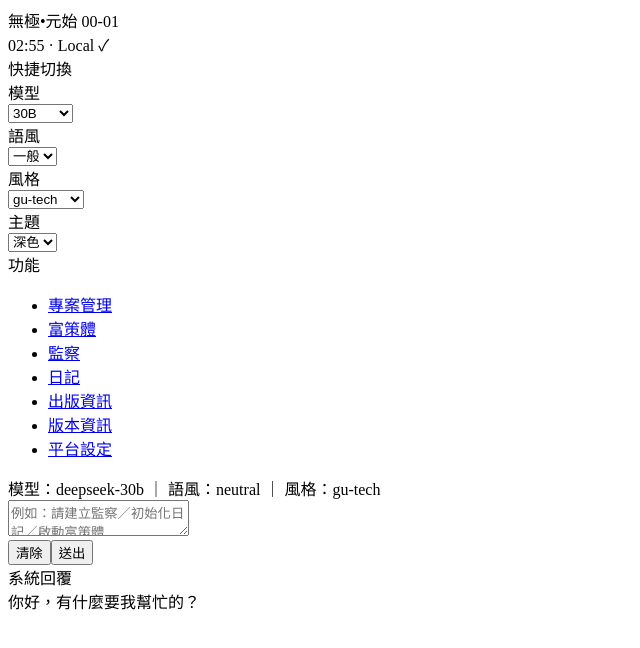
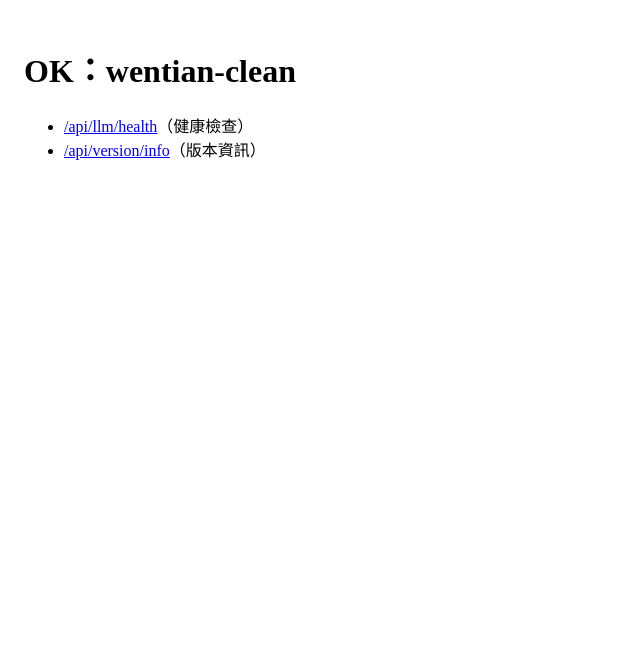
Before and after one commit to gery0112x/wentian-clean, a Next.js app: page / in a window 1280 px wide. Shown: the top 648 px of the page, without its empty margins (0-640 px from the left). Built offline with nearby package versions, Linux system fonts and the light colour scheme.

Commit message:
Update page.tsx

```diff
--- a/app/page.tsx
+++ b/app/page.tsx
@@ -1,145 +1,11 @@
-'use client'
-import { useEffect, useMemo, useState } from 'react'
-import { useRouter } from 'next/navigation'
-
-type UI = {
-  model: 'deepseek-12b'|'deepseek-30b'|'gpt-4o'|'gemini'|'grok'
-  style: 'gu-tech'|'plain'|'掌門令'|'工務札記'|'溫柔說'
-  theme: 'dark'|'light'
-  tone: 'neutral'|'brief'|'playful'|'strict'
+export default function Home() {
+  return (
+    <main style={{ padding: 16 }}>
+      <h1>OK：wentian-clean</h1>
+      <ul>
+        <li><a href="/api/llm/health">/api/llm/health</a>（健康檢查）</li>
+        <li><a href="/api/version/info">/api/version/info</a>（版本資訊）</li>
+      </ul>
+    </main>
+  );
 }
-const ACCENT = '#00A3C4'
-const LOCAL_KEY = 'wj_ui'
-const DEFAULTS: UI = { model:'deepseek-30b', style:'gu-tech', theme:'dark', tone:'neutral' }
-
-export default function Entry(){
-  const router = useRouter()
-  const [ui, setUI] = useState<UI>(DEFAULTS)
-  const [clock, setClock] = useState('--:--')
-  const [input, setInput] = useState('')
-  const [assistant, setAssistant] = useState('你好，有什麼要我幫忙的？')
-  const [cta, setCTA] = useState<{jobType:string, estimate:number}|null>(null)
-
-  // 升級狀態
-  const [upgrading, setUpgrading] = useState(false)
-  const [progress, setProgress] = useState(0)
-
-  useEffect(()=>{
-    try{ setUI({ ...DEFAULTS, ...(JSON.parse(localStorage.getItem(LOCAL_KEY)||'{}')) }) }catch{}
-    const id = setInterval(()=>{ const d=new Date(); setClock(`${String(d.getHours()).padStart(2,'0')}:${String(d.getMinutes()).padStart(2,'0')}`) },1000)
-    return ()=>clearInterval(id)
-  },[])
-  function writeLocal(next: Partial<UI>){ const m={...ui,...next}; setUI(m); localStorage.setItem(LOCAL_KEY, JSON.stringify(m)) }
-
-  async function onSend(){
-    if(!input.trim()) return
-    // 1) 把對話丟去意圖解析
-    const r = await fetch('/api/intent', { method:'POST', headers:{'Content-Type':'application/json'}, body: JSON.stringify({ text: input }) })
-    const j = await r.json()
-    setAssistant(j.reply || '已收到')
-    if(j.intent==='upgrade' && j.jobType){
-      setCTA({ jobType: j.jobType, estimate: j.estimate ?? 3 })
-    }else{
-      setCTA(null)
-    }
-    setInput('')
-  }
-
-  async function startUpgrade(){
-    if(!cta) return
-    setUpgrading(true); setProgress(8)
-    const r = await fetch('/api/upgrade/start', { method:'POST', headers:{'Content-Type':'application/json'}, body: JSON.stringify({ jobType: cta.jobType, plan:{} }) })
-    const j = await r.json()
-    if(!r.ok){ setUpgrading(false); alert('升級啟動失敗'); return }
-    // 輪詢進度
-    const t = setInterval(async()=>{
-      const s = await fetch(`/api/upgrade/status?jobId=${j.jobId}`).then(r=>r.json()).catch(()=>null)
-      if(!s) return
-      if(s.progress!=null) setProgress(s.progress)
-      if(s.status==='done'){ clearInterval(t); setProgress(100); setTimeout(()=>{ setUpgrading(false); setCTA(null); router.refresh() }, 500) }
-      if(s.status==='failed'){ clearInterval(t); setUpgrading(false); alert('升級失敗') }
-    }, 1500)
-  }
-
-  const themeClass = ui.theme==='dark'?'bg-zinc-950 text-zinc-200':'bg-zinc-50 text-zinc-900'
-  const badge = useMemo(()=> 'Local ✓', [])
-
-  return (
-    <div className={`min-h-screen ${themeClass}`} style={{ ['--accent' as any]: ACCENT }}>
-      {/* 頂欄 */}
-      <div className="w-full px-4 py-2 flex items-center justify-between border-b border-zinc-800/60 sticky top-0">
-        <div className="font-semibold">無極•元始 00-01</div>
-        <div className="text-sm opacity-80">{clock} · {badge}</div>
-        <div className="flex items-center gap-2">
-          {cta && <button onClick={startUpgrade} className="px-3 py-1 rounded-xl border border-zinc-700 hover:border-[var(--accent)]">一鍵升級（約{cta.estimate}分）</button>}
-        </div>
-      </div>
-
-      {/* 主體 */}
-      <div className="grid grid-cols-12 gap-4 p-4">
-        {/* 側欄 */}
-        <aside className="col-span-12 md:col-span-3 space-y-3 order-2 md:order-1">
-          <Section title="快捷切換">
-            <Row label="模型"><Select value={ui.model} onChange={(v)=>writeLocal({model:v as UI['model']})}
-              options={[['deepseek-12b','12B'],['deepseek-30b','30B'],['gpt-4o','4o'],['gemini','Gemini'],['grok','Grok']]} /></Row>
-            <Row label="語風"><Select value={ui.tone} onChange={(v)=>writeLocal({tone:v as UI['tone']})}
-              options={[['neutral','一般'],['brief','精簡'],['playful','親切'],['strict','嚴謹']]} /></Row>
-            <Row label="風格"><Select value={ui.style} onChange={(v)=>writeLocal({style:v as UI['style']})}
-              options={[['gu-tech','gu-tech'],['plain','plain'],['掌門令','掌門令'],['工務札記','工務札記'],['溫柔說','溫柔說']]} /></Row>
-            <Row label="主題"><Select value={ui.theme} onChange={(v)=>writeLocal({theme:v as UI['theme']})}
-              options={[['dark','深色'],['light','淺色']]} /></Row>
-          </Section>
-          <Section title="功能">
-            <ul className="text-sm leading-7 opacity-90">
-              <li><a href="/project">專案管理</a></li>
-              <li><a href="/fuceti">富策體</a></li>
-              <li><a href="/monitor">監察</a></li>
-              <li><a href="/journal">日記</a></li>
-              <li><a href="/publish">出版資訊</a></li>
-              <li><a href="/changelog">版本資訊</a></li>
-              <li><a href="/settings">平台設定</a></li>
-            </ul>
-          </Section>
-        </aside>
-
-        {/* 對話卡 */}
-        <main className="col-span-12 md:col-span-9 space-y-4 order-1 md:order-2">
-          <div className="rounded-2xl border border-zinc-800/60 p-4">
-            <div className="text-sm mb-2 opacity-80">模型：{ui.model} ｜ 語風：{ui.tone} ｜ 風格：{ui.style}</div>
-            <textarea value={input} onChange={e=>setInput(e.target.value)}
-              className="w-full h-32 rounded-xl bg-transparent border border-zinc-800/60 p-3" placeholder="例如：請建立監察／初始化日記／啟動富策體…" />
-            <div className="mt-3 flex gap-2 justify-end">
-              <button onClick={()=>setInput('')} className="px-4 py-2 rounded-xl border border-zinc-700">清除</button>
-              <button onClick={onSend} className="px-4 py-2 rounded-xl border border-zinc-700">送出</button>
-            </div>
-          </div>
-          <div className="rounded-2xl border border-zinc-800/60 p-4">
-            <div className="text-sm opacity-80">系統回覆</div>
-            <div className="mt-2">{assistant}</div>
-          </div>
-        </main>
-      </div>
-
-      {/* 升級進度條 */}
-      {upgrading && (
-        <div className="fixed inset-0 bg-black/50 flex items-center justify-center">
-          <div className="bg-zinc-900 border border-zinc-700 rounded-2xl p-6 w-[360px]">
-            <div className="font-semibold mb-3">升級中…請稍候</div>
-            <div className="w-full h-3 rounded bg-zinc-800 overflow-hidden">
-              <div className="h-3 bg-[var(--accent)] transition-all" style={{ width: `${progress}%` }} />
-            </div>
-            <div className="text-sm opacity-80 mt-2">{progress}%</div>
-          </div>
-        </div>
-      )}
-    </div>
-  )
-}
-
-function Section({ title, children }:{title:string; children:any}){ return <div className="rounded-2xl border border-zinc-800/60 p-3"><div className="text-xs uppercase tracking-widest mb-2 opacity-70">{title}</div>{children}</div> }
-function Row({ label, children }:{label:string; children:any}){ return <div className="flex items-center gap-3 my-2"><div className="w-14 text-sm opacity-80">{label}</div><div className="flex-1">{children}</div></div> }
-function Select({ value, onChange, options }:{ value:string; onChange:(v:string)=>void; options:[string,string][]}){
-  return <select value={value} onChange={(e)=>onChange(e.target.value)} className="w-full bg-transparent border border-zinc-800/60 rounded-xl px-3 py-2 outline-none focus:border-[var(--accent)]">
-    {options.map(([v,l])=> <option key={v} value={v} className="bg-zinc-900">{l}</option>)}
-  </select>
-}
```
